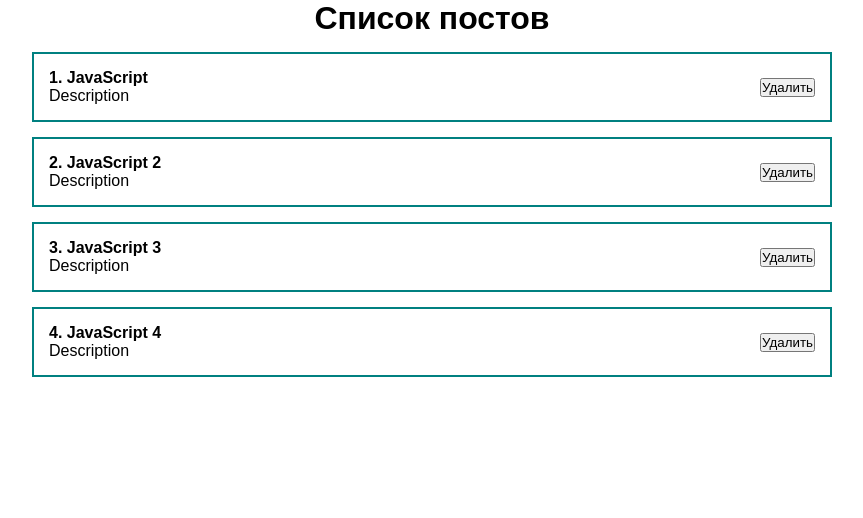
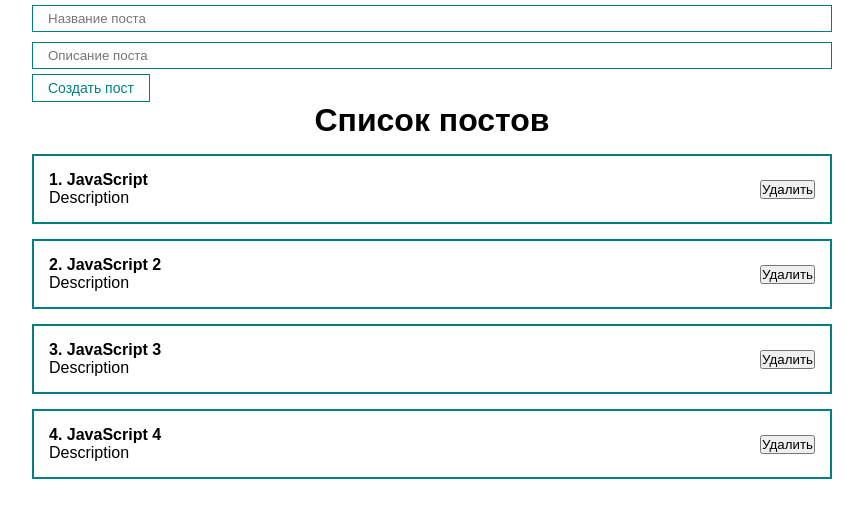
Before and after one commit to Holovanets/learning, a React (Create React App) app: page / in a window 1280 px wide. Shown: the top 518 px of the page, without its empty margins (208-1071 px from the left). Built offline with nearby package versions, Linux system fonts and the light colour scheme.

Commit message:
Added creating new posts functional

```diff
--- a/src/App.js
+++ b/src/App.js
@@ -1,6 +1,9 @@
-import React, { useState } from 'react'
+import React, { useState, useRef } from 'react'
+import PostForm from './components/PostForm.jsx'
 import PostItem from './components/PostItem.jsx'
 import PostList from './components/PostList.jsx'
+import MyButton from './components/UI/button/MyButton.jsx'
+import MyInput from './components/UI/input/MyInput.jsx'
 
 import './styles/App.css'
 
@@ -11,9 +14,15 @@
     { id: 3, title: 'JavaScript 3', body: 'Description' },
     { id: 4, title: 'JavaScript 4', body: 'Description' },
   ])
+
+  const createPost = (newPost) => {
+    setPosts([...posts, newPost])
+  }
+
   return (
     <div className="App">
-      <PostList posts={posts} />
+      <PostForm create={createPost} />
+      <PostList posts={posts} title="Список постов" />
     </div>
   )
 }
--- /dev/null
+++ b/src/components/PostForm.jsx
@@ -0,0 +1,33 @@
+import React, { useState } from 'react'
+import MyInput from './UI/input/MyInput'
+import MyButton from './UI/button/MyButton'
+
+const PostForm = ({ create }) => {
+  const [post, setPost] = useState({ title: '', body: '' })
+
+  const addNewPost = (e) => {
+    e.preventDefault()
+    const newPost = { ...post, id: Date.now() }
+    create(newPost)
+    setPost({ title: '', body: '' })
+  }
+
+  return (
+    <form>
+      <MyInput
+        value={post.title}
+        onChange={(e) => setPost({ ...post, title: e.target.value })}
+        type="text"
+        placeholder="Название поста"
+      />
+      <MyInput
+        value={post.body}
+        onChange={(e) => setPost({ ...post, body: e.target.value })}
+        type="text"
+        placeholder="Описание поста"
+      />
+      <MyButton onClick={addNewPost}>Создать пост</MyButton>
+    </form>
+  )
+}
+export default PostForm
--- a/src/components/PostItem.jsx
+++ b/src/components/PostItem.jsx
@@ -1,15 +1,14 @@
 import React from 'react'
 
 const PostItem = (props) => {
-  const [id, title, body] = Object.values(props.post)
   return (
     <div>
       <div className="post">
         <div className="post__content">
           <strong>
-            {id}. {title}
+            {props.number}. {props.post.title}
           </strong>
-          <div>{body}</div>
+          <div>{props.post.body}</div>
         </div>
         <div className="post__btns">
           <button>Удалить</button>
--- a/src/components/PostList.jsx
+++ b/src/components/PostList.jsx
@@ -1,11 +1,11 @@
 import React from 'react'
 import PostItem from './PostItem'
-const PostList = ({ posts }) => {
+const PostList = ({ posts, title }) => {
   return (
     <div>
-      <h1 style={{ textAlign: 'center' }}>Список постов</h1>
-      {posts.map((post) => (
-        <PostItem post={post} key={post.id} />
+      <h1 style={{ textAlign: 'center' }}>{title}</h1>
+      {posts.map((post, index) => (
+        <PostItem number={index + 1} post={post} key={post.id} />
       ))}
     </div>
   )
--- /dev/null
+++ b/src/components/UI/button/MyButton.jsx
@@ -0,0 +1,11 @@
+import React from 'react'
+import classes from './MyButton.module.css'
+const MyButton = ({ children, ...props }) => {
+  return (
+    <button {...props} className={classes.myBtn}>
+      {children}
+    </button>
+  )
+}
+
+export default MyButton
--- /dev/null
+++ b/src/components/UI/button/MyButton.module.css
@@ -0,0 +1,8 @@
+.myBtn {
+  padding: 5px 15px;
+  color: teal;
+  font-size: 14px;
+  background: transparent;
+  border: 1px solid teal;
+  cursor: pointer;
+}
--- /dev/null
+++ b/src/components/UI/input/MyInput.jsx
@@ -0,0 +1,7 @@
+import React from 'react'
+import classes from './MyInput.module.css'
+
+const MyInput = React.forwardRef((props, ref) => {
+  return <input ref={ref} className={classes.myInput} {...props} />
+})
+export default MyInput
--- /dev/null
+++ b/src/components/UI/input/MyInput.module.css
@@ -0,0 +1,6 @@
+.myInput {
+  width: 100%;
+  padding: 5px 15px;
+  margin: 5px 0;
+  border: 1px solid teal;
+}
```
